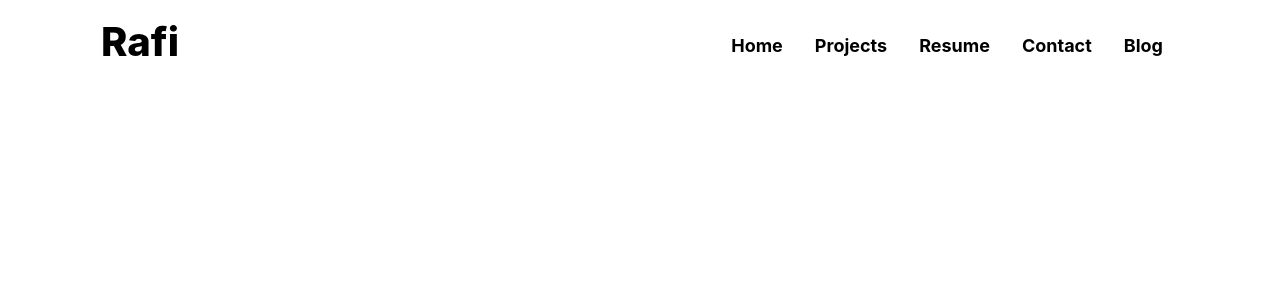
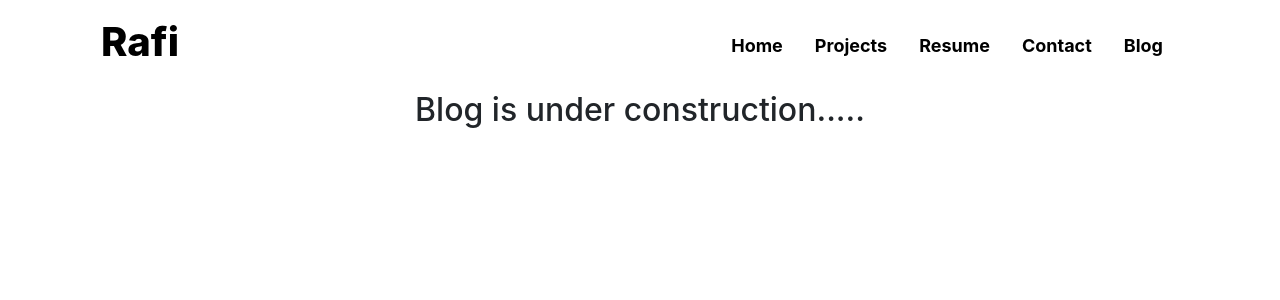
Before and after one commit to Rafi-Genon/rafi-portfolio, a React (Create React App) app: page /blog in a window 1280 px wide. Shown: the top 300 px of the page. Built offline with nearby package versions, Linux system fonts and the light colour scheme.

Commit message:
protfolio blog

```diff
--- a/src/App.js
+++ b/src/App.js
@@ -10,6 +10,7 @@ import NavbarMain from './Components/NavabarMain/NavbarMain';
 import Projects from './Components/Projects/Projects';
 import Contact from './Components/Contact/Contact';
 import Resume from './Components/Resume/Resume';
+import Blog from './Components/Blog/Blog';
 
 function App() {
   return (
@@ -34,6 +35,10 @@ function App() {
             <Contact />
           </Route>
 
+          <Route path="/blog">
+           <Blog></Blog>
+          </Route>
+
           <Route path="/resume">
             <Resume></Resume>
           </Route>
--- /dev/null
+++ b/src/Components/Blog/Blog.js
@@ -0,0 +1,11 @@
+import React from 'react';
+
+const Blog = () => {
+    return (
+        <div>
+            <h2 className="text-center">Blog is under construction.....</h2>
+        </div>
+    );
+};
+
+export default Blog;
```
